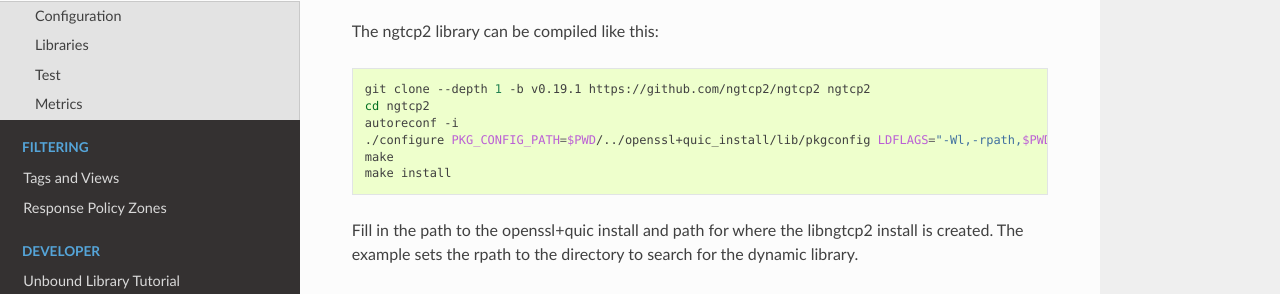
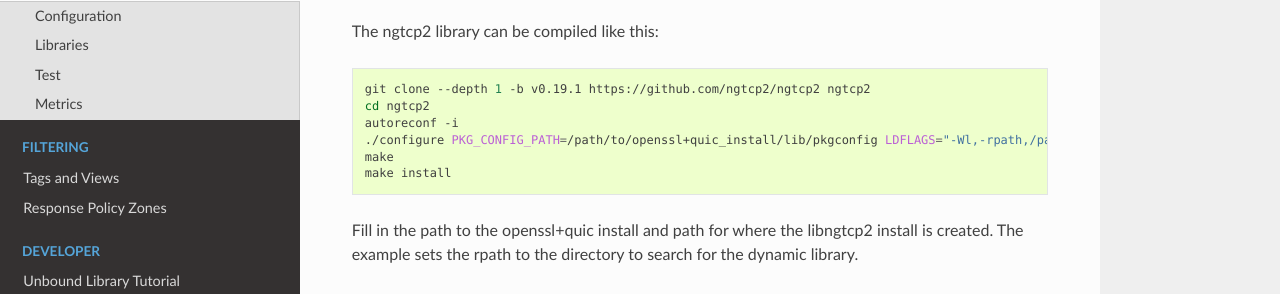
Before and after one commit to NLnetLabs/unbound-manual, a Sphinx documentation site: the page built from source/topics/privacy/dns-over-quic.rst, in a window 1280 px wide and 900 px high, scrolled down 1546 px. Shown: the part 127-421 px from the top of the window. Built offline with Sphinx 7.4.7 and the Read the Docs theme 2.0.0, drawn with Linux system fonts in a browser that asks for light colours.

Commit message:
Update source/topics/privacy/dns-over-quic.rst
Co-authored-by: Yorgos Thessalonikefs <yorgos@nlnetlabs.nl>

```diff
--- a/source/topics/privacy/dns-over-quic.rst
+++ b/source/topics/privacy/dns-over-quic.rst
@@ -86,7 +86,7 @@ The ngtcp2 library can be compiled like this:
     git clone --depth 1 -b v0.19.1 https://github.com/ngtcp2/ngtcp2 ngtcp2
     cd ngtcp2
     autoreconf -i
-    ./configure PKG_CONFIG_PATH=$PWD/../openssl+quic_install/lib/pkgconfig LDFLAGS="-Wl,-rpath,$PWD/../openssl+quic_install/lib" --prefix=/path/to/ngtcp2_install
+    ./configure PKG_CONFIG_PATH=/path/to/openssl+quic_install/lib/pkgconfig LDFLAGS="-Wl,-rpath,/path/to/openssl+quic_install/lib" --prefix=/path/to/ngtcp2_install
     make
     make install
 
```
